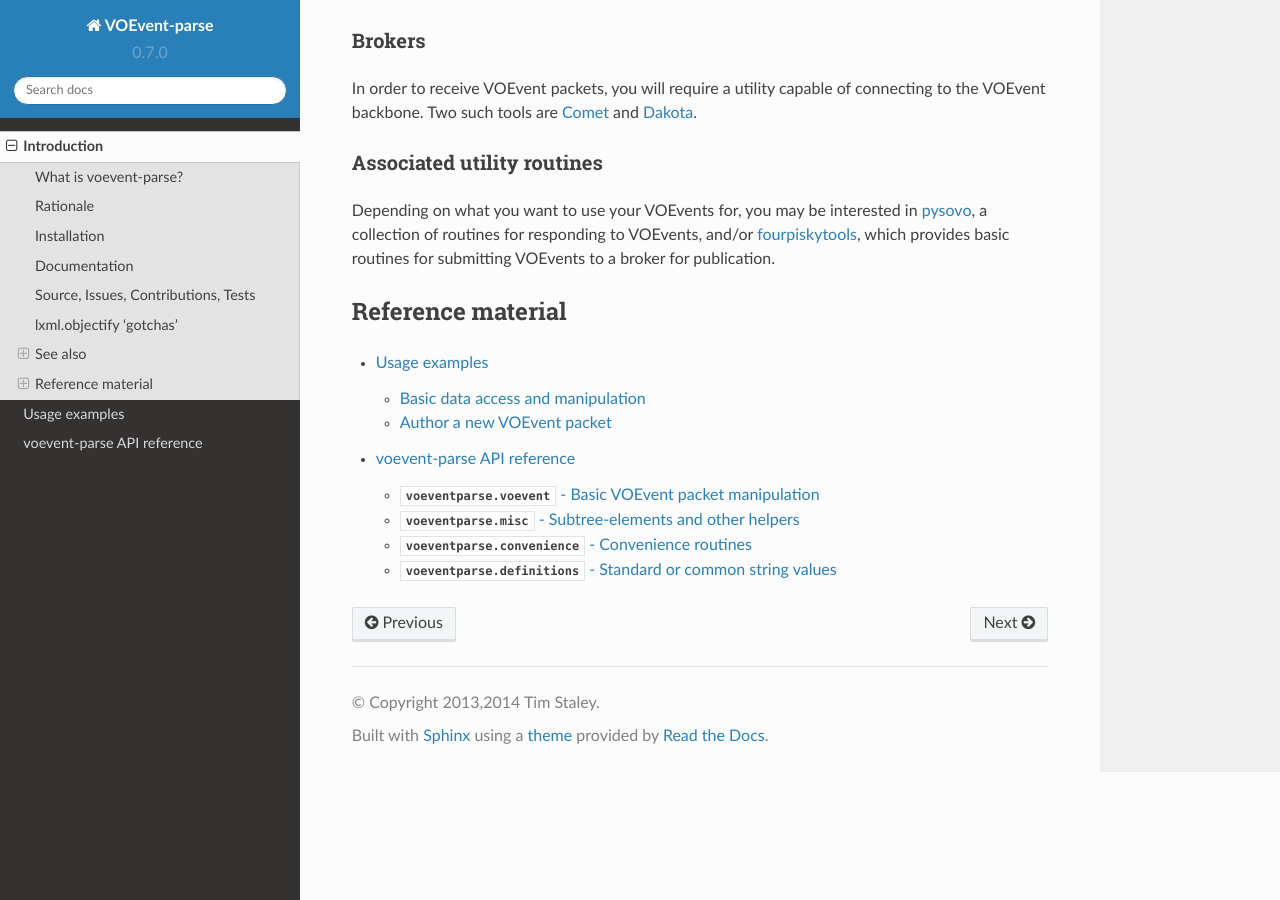
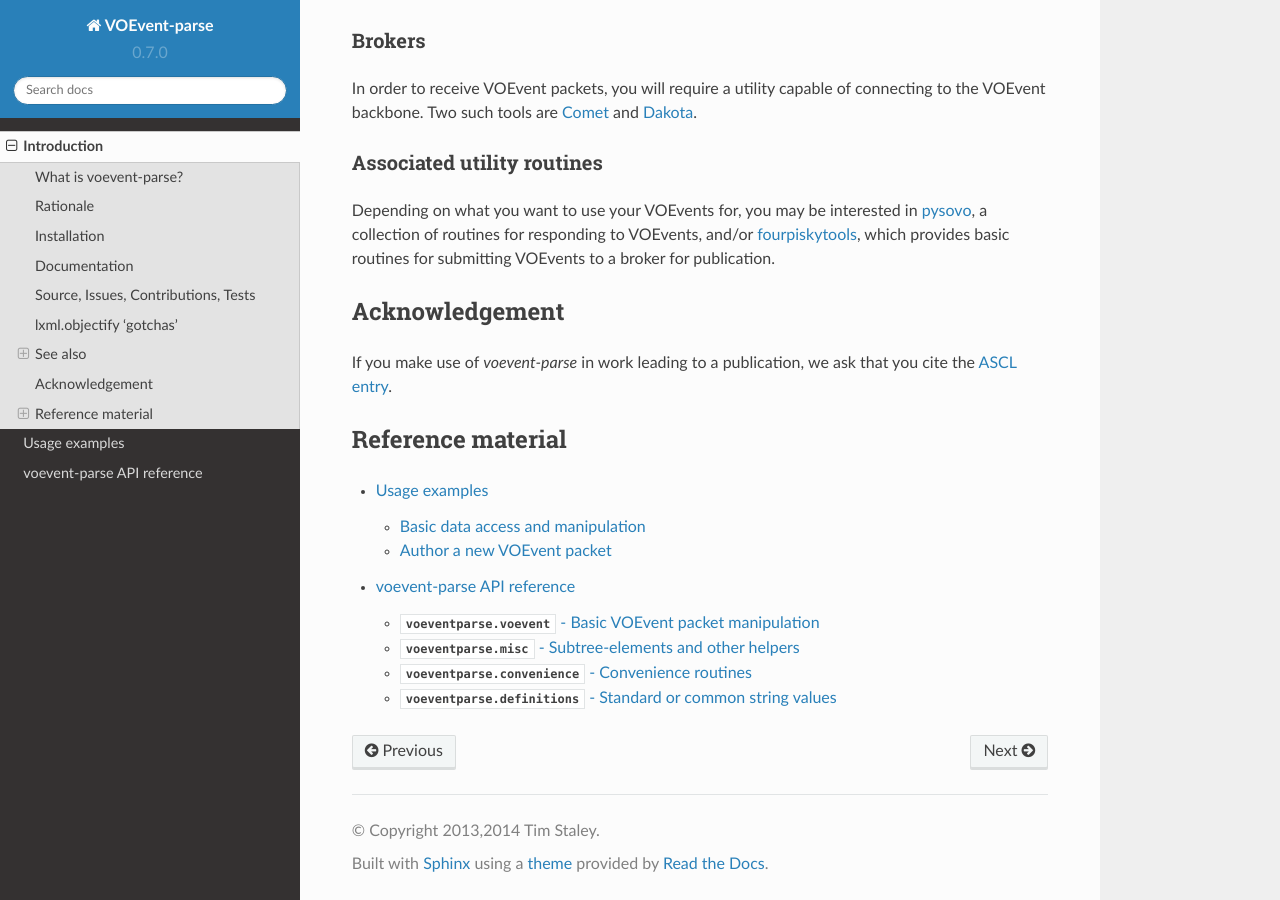
Before and after one commit to timstaley/voevent-parse, a Sphinx documentation site: the page built from documentation/source/intro.rst, in a window 1280 px wide and 900 px high, scrolled down 2682 px. Built offline with Sphinx 7.4.7 and the Read the Docs theme 2.0.0, drawn with Linux system fonts in a browser that asks for light colours; the version number is read from the project's files by our own code.

Commit message:
Docs: Add acknowledgements section

```diff
--- a/documentation/requirements.txt
+++ b/documentation/requirements.txt
@@ -1,2 +1,3 @@
+lxml>=2.3
 sphinxcontrib-napoleon
 sphinx_rtd_theme #If building locally.
--- a/documentation/source/intro.rst
+++ b/documentation/source/intro.rst
@@ -147,6 +147,11 @@ a collection of routines for responding to VOEvents, and/or
 `fourpiskytools <https://github.com/timstaley/fourpiskytools>`_, which provides
 basic routines for submitting VOEvents to a broker for publication.
 
+Acknowledgement
+---------------
+If you make use of *voevent-parse* in work leading to a publication, we ask
+that you cite the `ASCL entry <http://ascl.net/1411.003>`_.
+
 
 Reference material
 ------------------
@@ -157,6 +162,7 @@ Reference material
     examples
     reference
 
+
 .. _lxml: http://lxml.de/installation.html
 .. _lxml.objectify: http://lxml.de/objectify.html
 .. _Sphinx: http://sphinx-doc.org/
--- a/requirements.txt
+++ b/requirements.txt
@@ -1,2 +1 @@
 lxml>=2.3
-sphinxcontrib-napoleon #For docs generation.
```
Also changed, not shown: README.md (+3 -0 lines).
